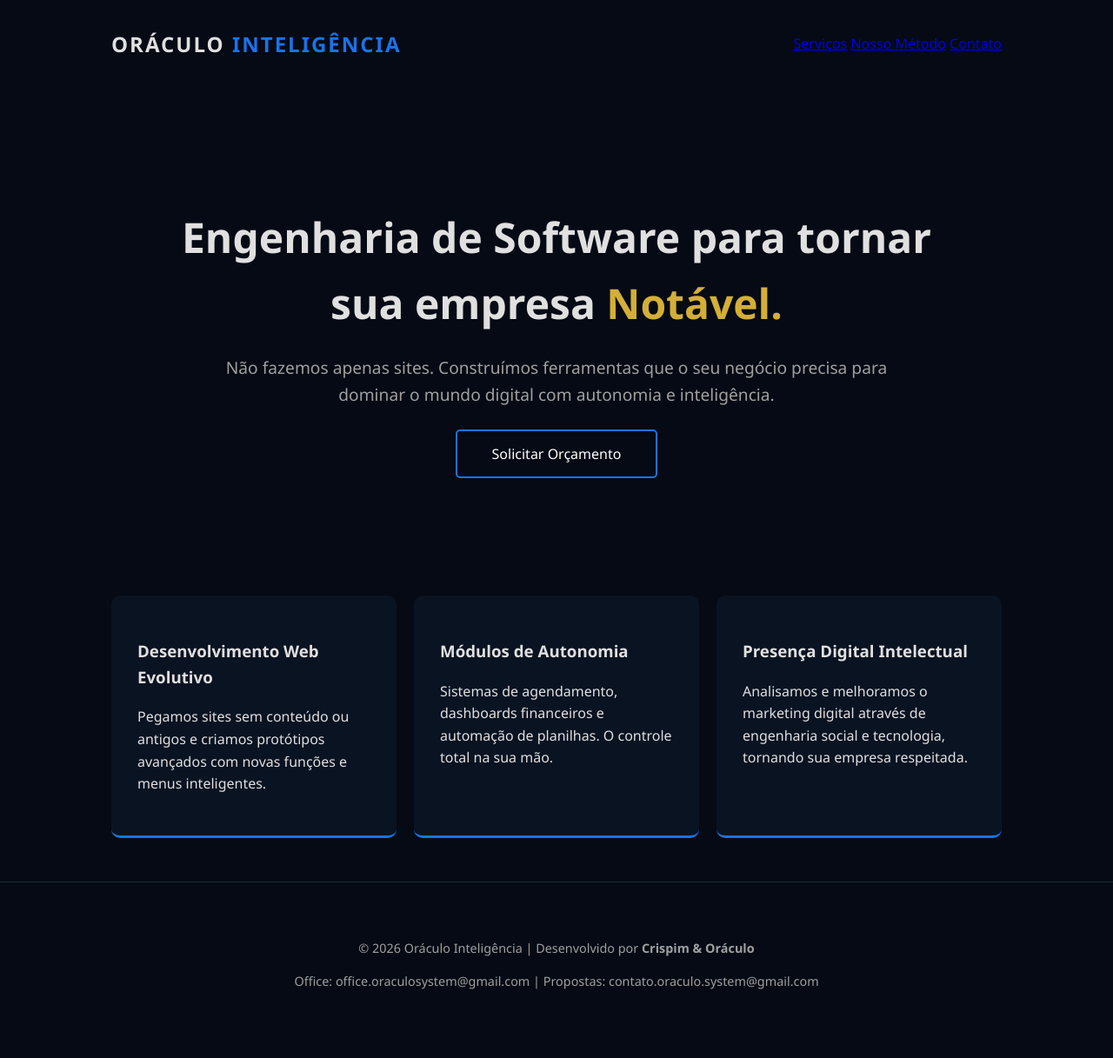
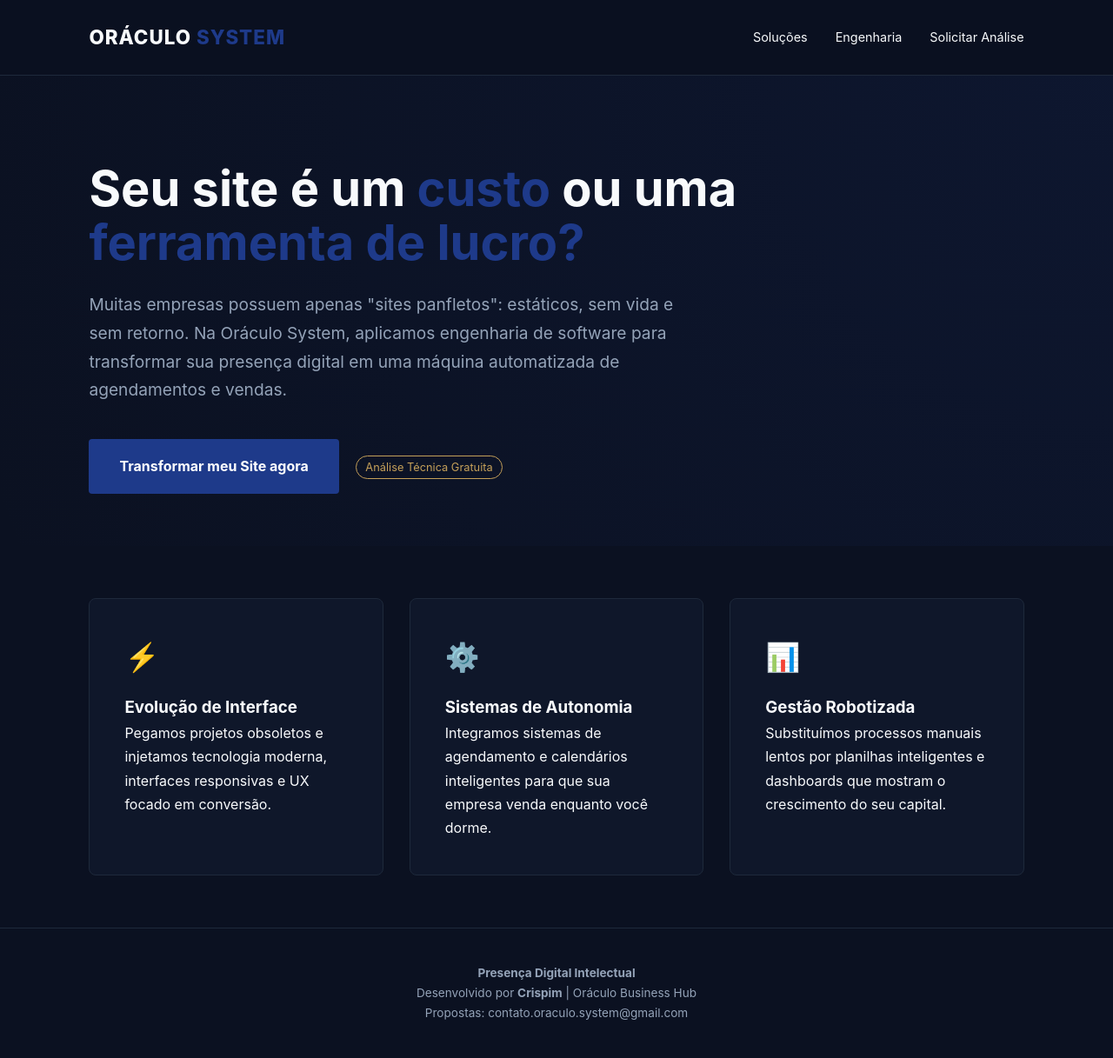
Before and after one commit to officeoraculosystem/Oraculo-Business-Hub, a plain HTML site: page index.html in a window 1280 px wide. Shown: the whole page at 87% size. Drawn offline with Linux system fonts and the light colour scheme.

Commit message:
Interface: Business Core v1.2 - Foco em Conversão e Autoridade

```diff
--- a/index.html
+++ b/index.html
@@ -3,47 +3,62 @@
 <head>
     <meta charset="UTF-8">
     <meta name="viewport" content="width=device-width, initial-scale=1.0">
-    <title>Oráculo Inteligência | Engenharia de Software</title>
+    <title>Oráculo System | Evolução Tecnológica</title>
     <link rel="stylesheet" href="style.css">
-    <link rel="preconnect" href="https://fonts.googleapis.com">
 </head>
 <body>
 
-    <nav class="navbar">
-        <div class="logo">ORÁCULO <span>INTELIGÊNCIA</span></div>
-        <div class="nav-links">
-            <a href="#servicos">Serviços</a>
-            <a href="#metodo">Nosso Método</a>
-            <a href="mailto:contato.oraculo.system@gmail.com" class="btn-contato">Contato</a>
-        </div>
-    </nav>
-
-    <header class="hero">
-        <h1>Engenharia de Software para tornar sua empresa <span>Notável.</span></h1>
-        <p>Não fazemos apenas sites. Construímos ferramentas que o seu negócio precisa para dominar o mundo digital com autonomia e inteligência.</p>
-        <div class="hero-btns">
-            <a href="mailto:contato.oraculo.system@gmail.com" class="btn-primary">Solicitar Orçamento</a>
-        </div>
+    <header>
+        <nav>
+            <div class="brand">ORÁCULO <span>SYSTEM</span></div>
+            <ul>
+                <li><a href="#solucoes">Soluções</a></li>
+                <li><a href="#metodo">Engenharia</a></li>
+                <li><a href="mailto:contato.oraculo.system@gmail.com" class="cta-nav">Solicitar Análise</a></li>
+            </ul>
+        </nav>
     </header>
 
-    <section id="servicos" class="features">
-        <div class="card">
-            <h3>Desenvolvimento Web Evolutivo</h3>
-            <p>Pegamos sites sem conteúdo ou antigos e criamos protótipos avançados com novas funções e menus inteligentes.</p>
+    <main>
+        <section class="hero-business">
+            <div class="container">
+                <h1>Seu site é um <span>custo</span> ou uma <span>ferramenta de lucro?</span></h1>
+                <p>Muitas empresas possuem apenas "sites panfletos": estáticos, sem vida e sem retorno. Na Oráculo System, aplicamos engenharia de software para transformar sua presença digital em uma máquina automatizada de agendamentos e vendas.</p>
+
+                <div class="action-box">
+                    <a href="mailto:contato.oraculo.system@gmail.com" class="btn-main">Transformar meu Site agora</a>
+                    <span class="badge">Análise Técnica Gratuita</span>
+                </div>
+            </div>
+        </section>
+
+        <section id="solucoes" class="grid-services">
+            <div class="service-card">
+                <div class="icon">⚡</div>
+                <h3>Evolução de Interface</h3>
+                <p>Pegamos projetos obsoletos e injetamos tecnologia moderna, interfaces responsivas e UX focado em conversão.</p>
+            </div>
+            <div class="service-card">
+                <div class="icon">⚙️</div>
+                <h3>Sistemas de Autonomia</h3>
+                <p>Integramos sistemas de agendamento e calendários inteligentes para que sua empresa venda enquanto você dorme.</p>
+            </div>
+            <div class="service-card">
+                <div class="icon">📊</div>
+                <h3>Gestão Robotizada</h3>
+                <p>Substituímos processos manuais lentos por planilhas inteligentes e dashboards que mostram o crescimento do seu capital.</p>
+            </div>
+        </section>
+    </main>
+
+    <footer>
+        <div class="footer-content">
+            <p><strong>Presença Digital Intelectual</strong></p>
+            <p>Desenvolvido por <strong>Crispim</strong> | Oráculo Business Hub</p>
+            <div class="contact-links">
+                <span>Propostas: contato.oraculo.system@gmail.com</span>
+            </div>
         </div>
-        <div class="card">
-            <h3>Módulos de Autonomia</h3>
-            <p>Sistemas de agendamento, dashboards financeiros e automação de planilhas. O controle total na sua mão.</p>
-        </div>
-        <div class="card">
-            <h3>Presença Digital Intelectual</h3>
-            <p>Analisamos e melhoramos o marketing digital através de engenharia social e tecnologia, tornando sua empresa respeitada.</p>
-        </div>
-    </section>
-
-    <footer class="footer">
-        <p>© 2026 Oráculo Inteligência | Desenvolvido por <strong>Crispim & Oráculo</strong></p>
-        <p class="email-info">Office: office.oraculosystem@gmail.com | Propostas: contato.oraculo.system@gmail.com</p>
     </footer>
 
 </body>
--- a/style.css
+++ b/style.css
@@ -1,70 +1,94 @@
 :root {
-    --bg-color: #050a14;
-    --card-bg: #0a1322;
-    --accent-color: #1a73e8;
-    --gold: #d4af37;
-    --text-main: #e0e0e0;
-    --text-dim: #a0a0a0;
+    --deep-blue: #0b1121;
+    --office-blue: #1e3a8a;
+    --gold-action: #c5a059;
+    --text-white: #f8fafc;
+    --text-dim: #94a3b8;
 }
 
+* { margin: 0; padding: 0; box-box: border-box; }
+
 body {
-    background-color: var(--bg-color);
-    color: var(--text-main);
-    font-family: 'Segoe UI', Roboto, sans-serif;
-    margin: 0;
-    line-height: 1.6;
+    background-color: var(--deep-blue);
+    font-family: 'Inter', -apple-system, sans-serif;
+    color: var(--text-white);
+    line-height: 1.7;
 }
 
-.navbar {
+nav {
     display: flex;
     justify-content: space-between;
-    padding: 2rem 10%;
-    align-items: center;
+    padding: 1.5rem 8%;
+    background: rgba(11, 17, 33, 0.9);
+    position: sticky;
+    top: 0;
+    border-bottom: 1px solid #1e293b;
 }
 
-.logo { font-weight: bold; font-size: 1.5rem; letter-spacing: 2px; }
-.logo span { color: var(--accent-color); }
+.brand { font-weight: 800; font-size: 1.4rem; letter-spacing: 1px; }
+.brand span { color: var(--office-blue); }
 
-.hero {
-    text-align: center;
-    padding: 100px 15%;
+nav ul { display: flex; list-style: none; gap: 2rem; align-items: center; }
+nav ul li a { color: var(--text-white); text-decoration: none; font-size: 0.9rem; transition: 0.3s; }
+nav ul li a:hover { color: var(--gold-action); }
+
+.hero-business {
+    padding: 100px 8% 60px;
+    text-align: left;
+    background: radial-gradient(circle at top right, #1e3a8a22, transparent);
 }
 
-.hero h1 { font-size: 3rem; margin-bottom: 20px; }
-.hero h1 span { color: var(--gold); }
+.hero-business h1 { font-size: 3.5rem; max-width: 900px; margin-bottom: 1.5rem; line-height: 1.1; }
+.hero-business h1 span { color: var(--office-blue); }
 
-.hero p { color: var(--text-dim); font-size: 1.2rem; max-width: 800px; margin: 0 auto 40px; }
+.hero-business p {
+    font-size: 1.2rem;
+    color: var(--text-dim);
+    max-width: 700px;
+    margin-bottom: 2.5rem;
+}
 
-.btn-primary {
-    background-color: transparent;
-    border: 2px solid var(--accent-color);
+.btn-main {
+    background: var(--office-blue);
     color: white;
-    padding: 15px 40px;
+    padding: 18px 35px;
     text-decoration: none;
-    border-radius: 5px;
+    font-weight: bold;
+    border-radius: 4px;
+    display: inline-block;
+    transition: 0.4s;
+}
+
+.btn-main:hover {
+    background: #2563eb;
+    transform: translateY(-2px);
+    box-shadow: 0 10px 20px rgba(0,0,0,0.3);
+}
+
+.badge { margin-left: 15px; font-size: 0.8rem; color: var(--gold-action); border: 1px solid var(--gold-action); padding: 5px 10px; border-radius: 20px; }
+
+.grid-services {
+    display: grid;
+    grid-template-columns: repeat(auto-fit, minmax(280px, 1fr));
+    gap: 30px;
+    padding: 60px 8%;
+}
+
+.service-card {
+    background: #0f172a;
+    padding: 40px;
+    border: 1px solid #1e293b;
+    border-radius: 8px;
     transition: 0.3s;
 }
 
-.btn-primary:hover { background: var(--accent-color); box-shadow: 0 0 20px rgba(26, 115, 232, 0.4); }
+.service-card:hover { border-color: var(--office-blue); }
+.service-card .icon { font-size: 2rem; margin-bottom: 15px; }
 
-.features {
-    display: grid;
-    grid-template-columns: repeat(auto-fit, minmax(300px, 1fr));
-    gap: 20px;
-    padding: 50px 10%;
+footer {
+    border-top: 1px solid #1e293b;
+    padding: 40px 8%;
+    text-align: center;
+    color: var(--text-dim);
+    font-size: 0.85rem;
 }
-
-.card {
-    background: var(--card-bg);
-    padding: 30px;
-    border-radius: 10px;
-    border-bottom: 3px solid var(--accent-color);
-}
-
-.footer {
-    text-align: center;
-    padding: 50px;
-    border-top: 1px solid #1e2a3a;
-    font-size: 0.9rem;
-    color: var(--text-dim);
-}
```
